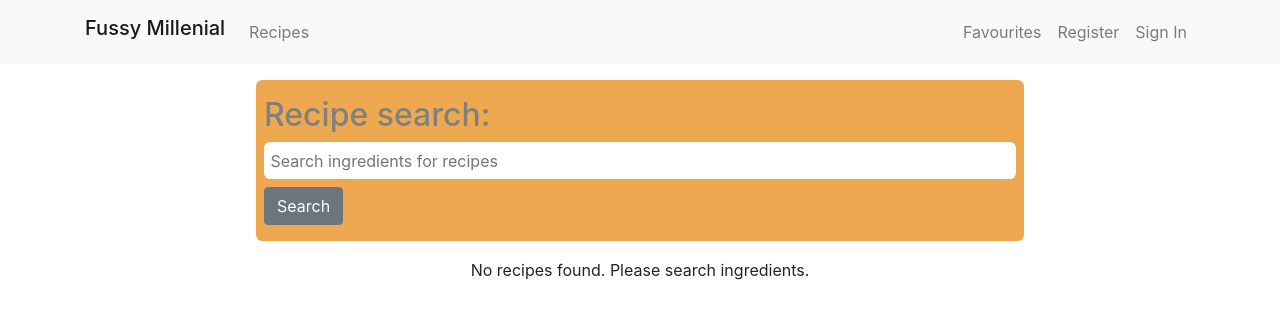
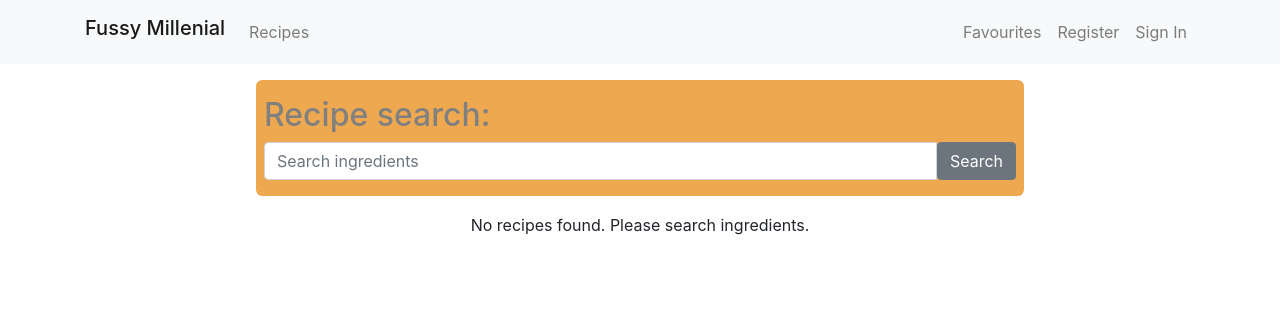
Before and after one commit to mxtng/fussy-millenial, a React (Create React App) app: page /fussy-millenial/recipes in a window 1280 px wide. Shown: the top 318 px of the page. Built offline with nearby package versions, Linux system fonts and the light colour scheme.

Commit message:
search bar refactored

```diff
--- /dev/null
+++ b/src/components/search/Search.js
@@ -0,0 +1,75 @@
+import React, { useState, useEffect } from "react";
+import { connect } from "react-redux";
+
+import { ingredientSearch, recipeRequest } from "../../redux/actions/recipe";
+import { showAlert, hideAlert } from "../../redux/actions/alert";
+
+import data from "../../pages/recipes/data";
+import { withRouter } from "react-router-dom";
+
+const Search = ({
+  ingredients,
+  ingredientSearch,
+  recipeRequest,
+  showAlert,
+  hideAlert,
+  history,
+  location,
+}) => {
+  const [ingredientList, setIngredientList] = useState("");
+
+  useEffect(() => {
+    if (ingredients) return setIngredientList(ingredients);
+  }, [ingredients]);
+
+  useEffect(() => {
+    return () => {
+      hideAlert();
+    };
+  }, [hideAlert]);
+
+  const onChange = (e) => {
+    setIngredientList(e.target.value);
+  };
+
+  const findRecipe_test = () => {
+    if (!ingredientList) return showAlert("Please enter ingredients");
+
+    ingredientSearch(ingredientList);
+    recipeRequest(data);
+    if (location.pathname === "/") {
+      return history.push("/recipes");
+    }
+  };
+
+  return (
+    <div className="input-group">
+      <input
+        type="search"
+        name="search"
+        className="form-control"
+        placeholder="Search ingredients"
+        onChange={onChange}
+        value={ingredientList}
+      />
+      <button
+        type="button"
+        className="btn btn-secondary"
+        onClick={findRecipe_test}
+      >
+        Search
+      </button>
+    </div>
+  );
+};
+
+const mapStateToProps = ({ recipe: { ingredients } }) => ({
+  ingredients,
+});
+
+export default connect(mapStateToProps, {
+  ingredientSearch,
+  recipeRequest,
+  showAlert,
+  hideAlert,
+})(withRouter(Search));
--- a/src/pages/main/Main.js
+++ b/src/pages/main/Main.js
@@ -1,79 +1,38 @@
-import React, { Fragment, useState, useEffect } from "react";
-import { connect } from "react-redux";
+import React, { Fragment } from "react";
 
 import Landing from "../../components/layout/landing/Landing";
 import Alert from "../../components/alert/Alert";
-
-import { showAlert, hideAlert } from "../../redux/actions/alert";
-import { ingredientSearch } from "../../redux/actions/recipe";
-import { recipeRequest } from "../../redux/actions/recipe";
-import data from "../recipes/data";
+import Search from "../../components/search/Search";
 
 import "./Main.scss";
 
-const Main = ({
-  ingredientSearch,
-  showAlert,
-  hideAlert,
-  history,
-  loading,
-  recipeRequest,
-}) => {
-  const [ingredientList, setIngredientList] = useState("");
-
-  const onChange = (e) => {
-    setIngredientList(e.target.value);
-  };
-
-  const onSubmit = (e) => {
-    e.preventDefault();
-
-    if (ingredientList) {
-      ingredientSearch(ingredientList);
-      recipeRequest(data);
-      return history.push("/recipes");
-    }
-    showAlert("Please enter ingredients");
-  };
-
-  useEffect(() => {
-    return () => {
-      hideAlert();
-    };
-  }, [hideAlert, loading]);
-
+const Main = () => {
   return (
     <Fragment>
       <Landing />
       <div className="main-page">
+        <h1 className="title">Fussy Millenial</h1>
         <Alert />
-        <h1 className="title">Fussy Millenial</h1>
-
-        <form className="search-field" onSubmit={onSubmit}>
+        <Search />
+        {/*
+        <form className="search-field">
           <div className="input-group">
-            <input
+            {/* <input
               type="search"
               name="search"
               className="form-control"
               placeholder="Search ingredients"
               onChange={onChange}
             />
-            <button className="btn btn-secondary">Search</button>
-          </div>
-        </form>
+            <button className="btn btn-secondary">Search</button> */}
+
+        {/* </div>
+        </form>  */}
+
         <p className="search-example">e.g. chicken, mushroom, onions...</p>
       </div>
     </Fragment>
   );
 };
 
-const mapStateToProps = ({ recipe: { loading } }) => ({
-  loading,
-});
-
-export default connect(mapStateToProps, {
-  ingredientSearch,
-  showAlert,
-  hideAlert,
-  recipeRequest,
-})(Main);
+export default Main;
--- a/src/pages/recipes/Recipes.js
+++ b/src/pages/recipes/Recipes.js
@@ -1,53 +1,18 @@
-import React, { Fragment, useState, useEffect } from "react";
+import React, { Fragment, useEffect } from "react";
 import "./Recipes.scss";
 import { connect } from "react-redux";
 
 import Alert from "../../components/alert/Alert";
+import Search from "../../components/search/Search";
 
-import { showAlert, hideAlert } from "../../redux/actions/alert";
 import {
-  ingredientSearch,
-  recipeRequest,
   recipeSuccess,
   updateFavourite,
   removeFavourite,
 } from "../../redux/actions/recipe";
 import RecipeItem from "../../components/recipe-item/RecipeItem";
-import data from "./data";
 
-const Recipes = ({
-  loading,
-  ingredients,
-  ingredientSearch,
-  recipes,
-  recipeRequest,
-  recipeSuccess,
-  updateFavourite,
-  showAlert,
-  hideAlert,
-}) => {
-  const [searchInput, setSearchInput] = useState("");
-
-  const onChange = (e) => {
-    setSearchInput(e.target.value);
-  };
-
-  const findRecipes = () => {
-    if (searchInput) {
-      ingredientSearch(searchInput);
-      return recipeRequest(data);
-    }
-    showAlert("Please enter ingredients");
-  };
-
-  useEffect(() => {
-    if (ingredients) return setSearchInput(ingredients);
-
-    return () => {
-      hideAlert();
-    };
-  }, [ingredients, hideAlert]);
-
+const Recipes = ({ loading, recipes, recipeSuccess, updateFavourite }) => {
   useEffect(() => {
     if (recipes.length > 0) {
       recipeSuccess();
@@ -62,22 +27,9 @@ const Recipes = ({
   return (
     <div className="recipe-page">
       <div className="recipe-search">
+        <h2 className="title">Recipe search:</h2>
         <Alert />
-        <h2 className="title">Recipe search:</h2>
-        <input
-          type="search"
-          className="search-input"
-          placeholder="Search ingredients for recipes"
-          onChange={onChange}
-          value={searchInput}
-        />
-        <button
-          type="button"
-          className="btn btn-secondary mt-2"
-          onClick={findRecipes}
-        >
-          Search
-        </button>
+        <Search />
       </div>
 
       <div className="recipe-list container-xl">
@@ -123,16 +75,12 @@ const Recipes = ({
 };
 
 const mapStateToProps = ({ recipe: { loading, ingredients, recipes } }) => ({
+  loading,
   ingredients,
-  loading,
   recipes,
 });
 
 export default connect(mapStateToProps, {
-  showAlert,
-  hideAlert,
-  ingredientSearch,
-  recipeRequest,
   recipeSuccess,
   updateFavourite,
   removeFavourite,
```
